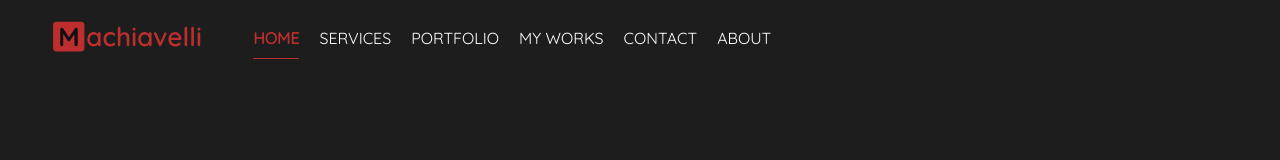
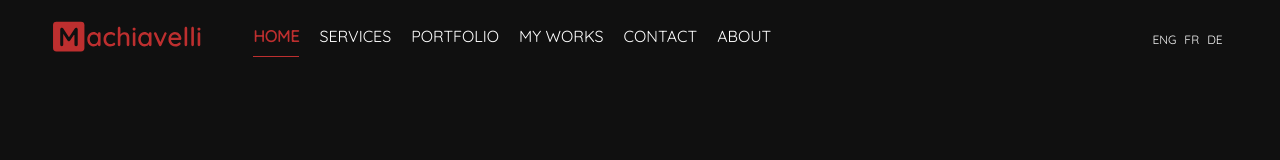
Before and after one commit to onlymachiavelli/portfolio, a Next.js app: page / in a window 1280 px wide. Shown: the top 160 px of the page. Built offline with nearby package versions, Linux system fonts and the light colour scheme.

Commit message:
menu things

```diff
--- a/src/components/navbar.tsx
+++ b/src/components/navbar.tsx
@@ -5,7 +5,6 @@ import {motion} from 'framer-motion'
 const Navbar = () =>{
     return (
         <header className='flex overflow-hidden w-full'>
-            <nav>
                 <Link href={"/"}>
                     <motion.div
                         initial={{ scale: 0 }}
@@ -13,10 +12,7 @@ const Navbar = () =>{
                         <Logo Width={"150"}/>
                     </motion.div>
                 </Link>
-            </nav>
-
-
-            <nav className={`${styles.nav} m-1.5 ml-10 pb-5 overflow-hidden `}>
+            <nav className={`${styles.nav} pl-10 p-1 pb-3 inline `}>
                 <Link href={""}className={`hover:font-bold ${styles.current_page}`}>HOME</Link>
                 <Link href={""} className={"hover:font-bold"}>SERVICES</Link>
                 <Link href={""}className={"hover:font-bold"}>PORTFOLIO</Link>
@@ -24,6 +20,13 @@ const Navbar = () =>{
                 <Link href={""}className={"hover:font-bold"}>CONTACT</Link>
                 <Link href={""}className={"hover:font-bold"}>ABOUT</Link>
             </nav>
+                <div className='flex-1'>
+                </div>
+                <button className={`text-white text-xs px-1`}>ENG</button>
+                <button className='text-white text-xs px-1'>FR</button>
+                <button className='text-white text-xs px-1'>DE</button>
+
+
         </header>
     )
 }
--- a/styles/globals.css
+++ b/styles/globals.css
@@ -25,5 +25,5 @@ body {
 
 
 body {
-  background : #1d1d1d;
+  background : #101010;
 }
--- a/tailwind.config.js
+++ b/tailwind.config.js
@@ -16,7 +16,7 @@ module.exports = {
 
       },
       colors: {
-        dark : "#1D1D1D"
+        dark : "#101010"
       }
     },
   },
```
